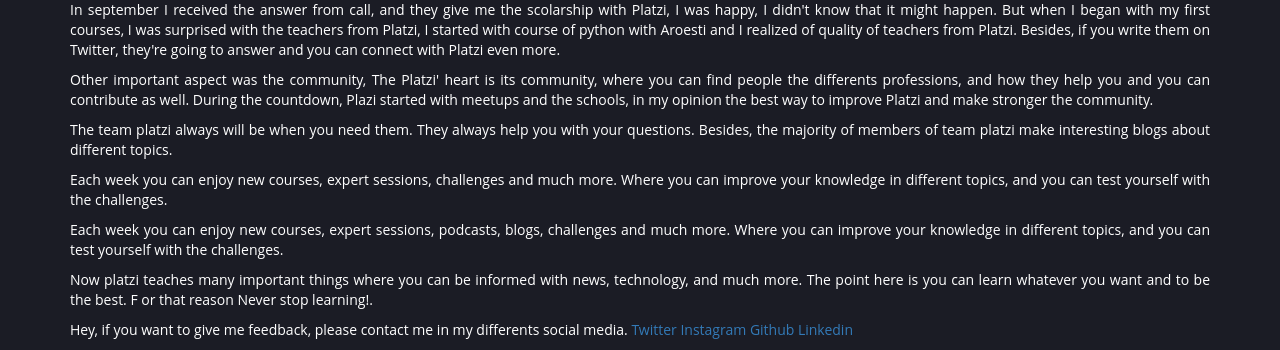
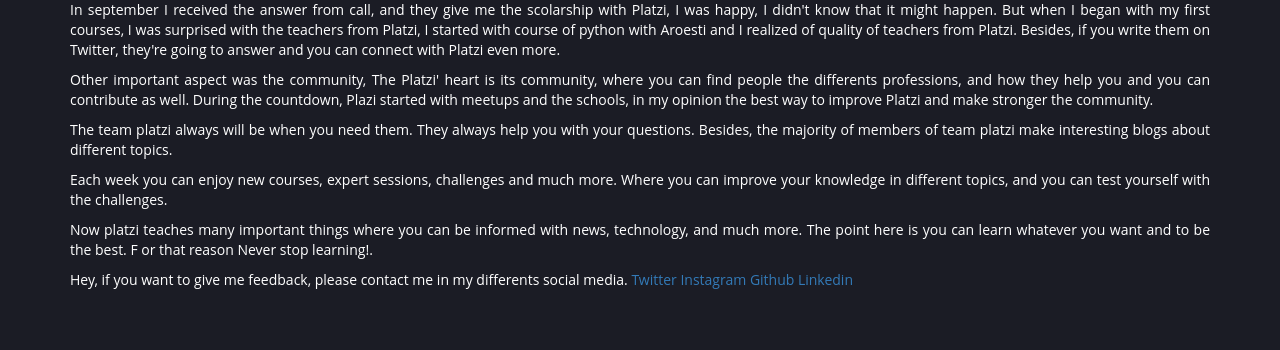
Before and after one commit to sarmijavier/PersonalWebSite, a Flask app: page /neverStopLearning in a window 1280 px wide. Shown: the part 822-1172 px from the top of the page. After the commit the page ends 1111 px from the top, so only its background shows below. Run offline with Flask 2, Linux system fonts and the light colour scheme; some libraries are stand-ins or nearby versions.

Commit message:
bugs fixed

```diff
--- a/templates/neverStopLearning.html
+++ b/templates/neverStopLearning.html
@@ -38,10 +38,7 @@
                         Each week you can enjoy new courses, expert sessions, challenges and much more. Where you can improve your knowledge in different
                         topics, and you can test yourself with the challenges.
                     </p>
-                    <p class="mb-4 mt-4" style="text-align: justify;">
-                        Each week you can enjoy new courses, expert sessions, podcasts, blogs, challenges and much more. Where you can improve your knowledge in different
-                        topics, and you can test yourself with the challenges.
-                    </p>
+
                     <p class="mb-4 mt-4" style="text-align: justify;">
                         Now platzi teaches many important things where you can be informed with news, technology, and much more.
                         The point here is you can learn whatever you want and to be the best. F or that reason Never stop learning!.
```
